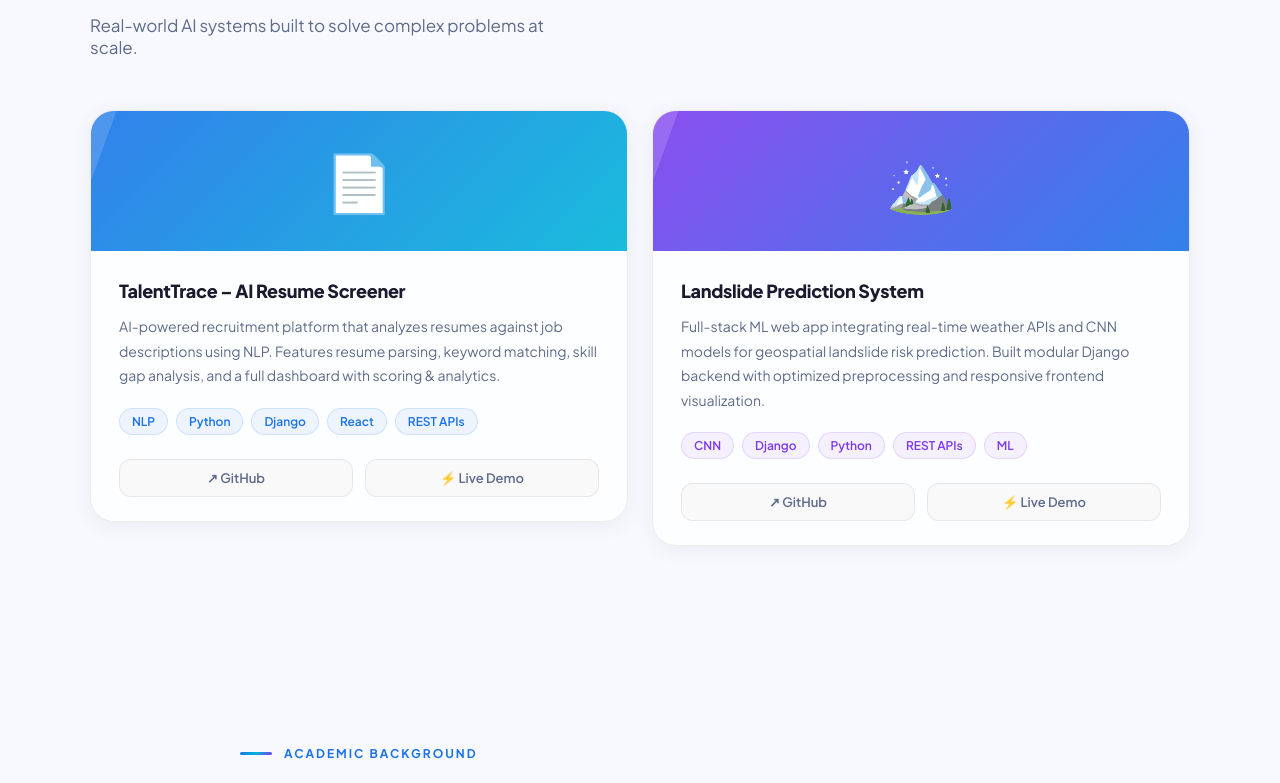
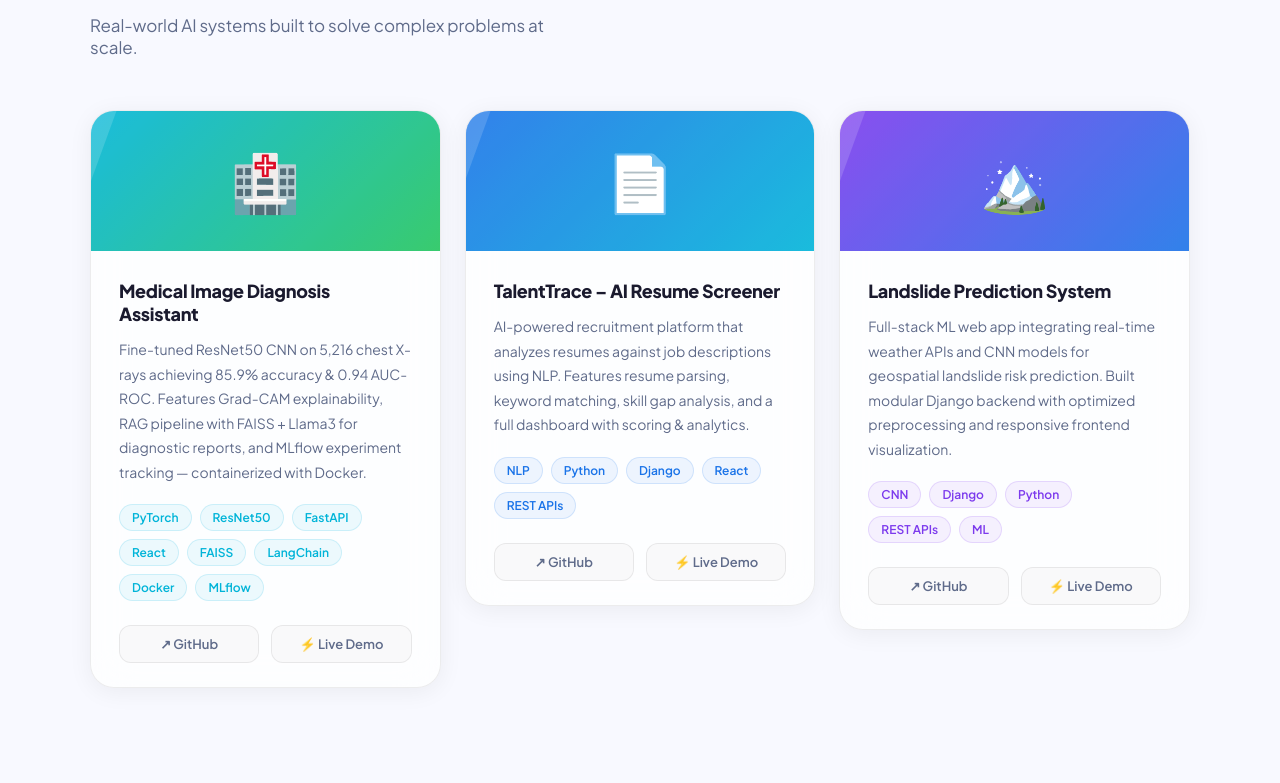
Before and after one commit to ABHISHEKTU/portfolio, a React (Create React App) app: page / in a window 1280 px wide. Shown: the part 1757-2540 px from the top of the page. Built offline with nearby package versions, Linux system fonts and the light colour scheme.

Commit message:
Update portfolio with new skills and project
Added new skills and a project to the portfolio.

```diff
--- a/src/portfolio.jsx
+++ b/src/portfolio.jsx
@@ -16,6 +16,9 @@ const T = {
 const NAV = ["About", "Skills", "Projects", "Education", "Certifications", "Contact"];
 
 const SKILLS = [
+  { name: "PyTorch", icon: "🔥", color: "#EE4C2C" },
+  { name: "FastAPI", icon: "⚡", color: "#009688" },
+  { name: "LangChain", icon: "🦜", color: "#1C3C3C" },
   { name: "Python", icon: "🐍", color: "#3776AB" },
   { name: "Django", icon: "🎸", color: "#092E20" },
   { name: "React", icon: "⚛️", color: "#61DAFB" },
@@ -34,6 +37,16 @@ const SKILLS = [
 ];
 
 const PROJECTS = [
+  {
+  title: "Medical Image Diagnosis Assistant",
+  desc: "Fine-tuned ResNet50 CNN on 5,216 chest X-rays achieving 85.9% accuracy & 0.94 AUC-ROC. Features Grad-CAM explainability, RAG pipeline with FAISS + Llama3 for diagnostic reports, and MLflow experiment tracking — containerized with Docker.",
+  tags: ["PyTorch", "ResNet50", "FastAPI", "React", "FAISS", "LangChain", "Docker", "MLflow"],
+  emoji: "🏥",
+  from: "#00b4d8",
+  to: "#22c55e",
+  github: "https://github.com/ABHISHEKTU/medical-diagnosis-assistant",
+  live: "https://medical-diagnosis-assistant-gilt.vercel.app/",
+},
   {
     title: "TalentTrace – AI Resume Screener",
     desc: "AI-powered recruitment platform that analyzes resumes against job descriptions using NLP. Features resume parsing, keyword matching, skill gap analysis, and a full dashboard with scoring & analytics.",
```
